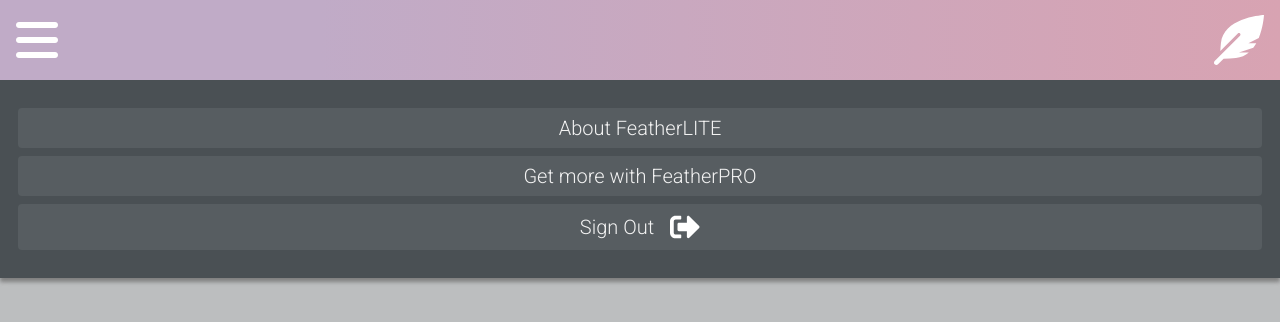
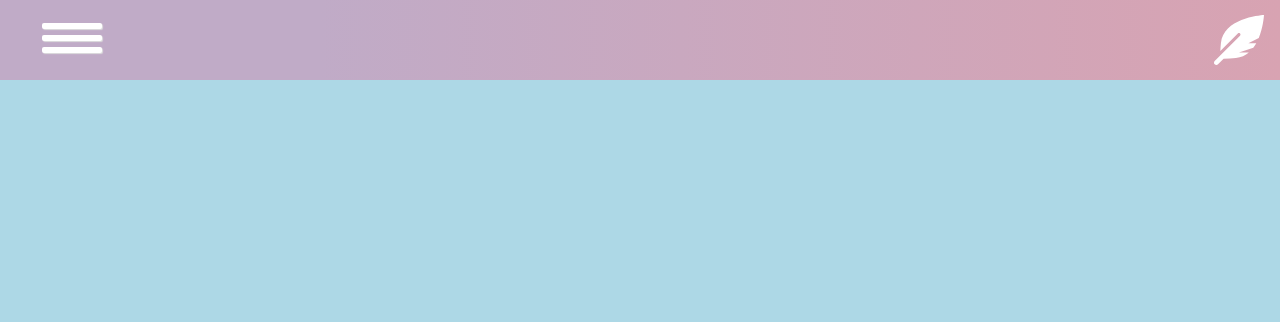
Before and after one commit to c-tregunna/FeatherLITE-Challenge, a plain HTML site: page index.html in a window 1280 px wide. Drawn offline with Linux system fonts and the light colour scheme.

Commit message:
Updated Nav bar

```diff
--- a/index.html
+++ b/index.html
@@ -11,15 +11,28 @@
 <body>
     <header>
         <nav>
-            <div id="myNav" class="overlay">
-                <a href="javascript:void(0)" class="closebtn">&times;</a>  <!--href="javascript:void(0)" this was included, is it needed-->
-                <div class="overlay-content">
-                <a href="#about">About FeatherLITE</a>
-                <a href="#work">Get more with FeatherPRO</a>
-                <a href="#gallery">Sign Out<img src="icons/sign-out-alt-solid.svg" class="sign-out"></a>
+
+            <div class="contain">
+                <div class="menu">
+                    <div class="top"></div>
+                    <div class="mid"></div>
+                    <div class="bot"></div>
+                    <ul class="list">
+                        <li>Item 1</li>
+                        <li>Item 2</li>
+                        <li>Item 3</li>
+                    </ul>
                 </div>
             </div>
-            <i class="fas fa-bars"></i>
+            <!-- <div id="myNav" class="overlay">
+                <a href="javascript:void(0)" class="closebtn">&times;</a>  href="javascript:void(0)" this was included, is it needed
+                <div class="overlay-content">
+                <a href="#">About FeatherLITE</a>
+                <a href="#">Get more with FeatherPRO</a>
+                <a href="#">Sign Out<img src="icons/sign-out-alt-solid.svg" class="sign-out"></a>
+                </div>
+            </div>
+            <i class="fas fa-bars"></i> -->
             <img src="icons/feather-alt-solid.svg" class="logo">
         </nav>
     </header>
--- a/js/app.js
+++ b/js/app.js
@@ -1,3 +1,18 @@
 //----------------------
 // Menu slide in and out
 //----------------------
+
+const menu = document.querySelector('.contain');
+const list = document.querySelector('.list');
+
+const topBar = document.querySelector('.top');
+const midBar = document.querySelector('.mid');
+const botBar = document.querySelector('.bot');
+
+menu.addEventListener('click', () => {
+	topBar.classList.toggle('changeTop');
+	midBar.classList.toggle('changeMid');
+	botBar.classList.toggle('changeBot');
+
+list.classList.toggle('hidden')
+});
--- a/scss/componants/_nav.scss
+++ b/scss/componants/_nav.scss
@@ -4,55 +4,133 @@ nav {
     padding: 0px 16px;
 }
 
-.fas {
-    font-size: 3em;
-    color: $white;
+
+* {
+	box-sizing: border-box;
+	margin: 0px;
+	padding: 0px;
 }
 
-.overlay {
-    height: 100%;
-    width: 100%;
-    position: fixed;
-    z-index: 1;
-    top: 80px;
-    left: 0;
-    background-color: $overlay;
-    overflow-x: hidden;
-    transition: 0.5s;
-  }
+body {
+	background: lightblue;
+}
 
-  .overlay-content {
-    position: relative;
-    background: $overlay-menu;
-    padding: 20px 10px;
-    top: 0;
-    width: 100%;
-    text-align: center;
-    box-shadow: 0px 4px 4px lighten($black, 50%);
-    & > a {
-        background-color: $overlay-menu-items;
-        margin: 8px;
-        font-size: 1.25em;
-        font-weight: 300;
-        padding: 8px;
-        text-decoration: none;
-        color: darken($white, 5%);
-        display: block;
-        transition: 0.3s;
-        border-radius: 4px;
-    }
-    & a:last-child {
-        @include flex($align: center, $just: center);
-    }
-  }
+.contain {
+	background: transparent;
+	padding: 20px;
+}
 
-  .overlay a:hover, .overlay a:focus {
-    color: #f1f1f1;
-  }
+.menu {
+	display: inline-block;
+	cursor: pointer;
+}
 
-  .overlay .closebtn {
-    position: absolute;
-    top: 20px;
-    right: 45px;
-    font-size: 60px;
-  }
+.top,
+.mid,
+.bot {
+	width: 60px;
+	height: 6px;
+	background: white;
+	margin: 6px;
+	transition: .9s;
+	box-shadow: 1px 1px 1px #ddd;
+	border-radius: 2px;
+}
+
+.changeTop {
+	transform: rotate(-405deg)  translate(-10px, 7px);
+	width: 40px;
+}
+
+.changeMid {
+	opacity: 0;
+}
+
+.changeBot {
+	transform: rotate(405deg)  translate(-9px, -9px);
+	width: 40px;
+}
+
+/* menu */
+.list {
+	background: transparent;
+	width: 20%;
+	display: flex;
+	flex-direction: column;
+	align-items: center;
+	justify-content: center;
+	border-radius: 6px;
+	z-index: 100;
+	position: absolute;
+	top: 80px;
+	height: 0;
+	overflow: hidden;
+	transition: .6s;
+	cursor: pointer;
+}
+
+.list li {
+	background: $white;
+	list-style-type: none;
+	margin: 3px;
+	padding: 4px;
+	width: 80%;
+	text-align: center;
+	border-radius: 4px;
+}
+
+.hidden {
+	height: 110px;
+}
+// .fas {
+//     font-size: 3em;
+//     color: $white;
+// }
+
+// .overlay {
+//     height: 100%;
+//     width: 0;
+//     position: fixed;
+//     z-index: 1;
+//     top: 80px;
+//     left: 0;
+//     background-color: $overlay;
+//     overflow-x: hidden;
+//     transition: 0.5s;
+//   }
+
+//   .overlay-content {
+//     position: relative;
+//     background: $overlay-menu;
+//     padding: 20px 10px;
+//     top: 0;
+//     width: 100%;
+//     text-align: center;
+//     box-shadow: 0px 4px 4px lighten($black, 50%);
+//     & > a {
+//         background-color: $overlay-menu-items;
+//         margin: 8px;
+//         font-size: 1.25em;
+//         font-weight: 300;
+//         padding: 8px;
+//         text-decoration: none;
+//         color: darken($white, 5%);
+//         display: block;
+//         transition: 0.3s;
+//         border-radius: 4px;
+//     }
+//     & a:last-child {
+//         @include flex($align: center, $just: center);
+//     }
+//   }
+
+//   .overlay a:hover, .overlay a:focus {
+//     color: #f1f1f1;
+//   }
+
+//   .overlay .closebtn {
+//     position: absolute;
+//     top: 20px;
+//     right: 45px;
+//     font-size: 60px;
+//   }
```
Also changed, not shown: css/styles.css, 1 other file.
